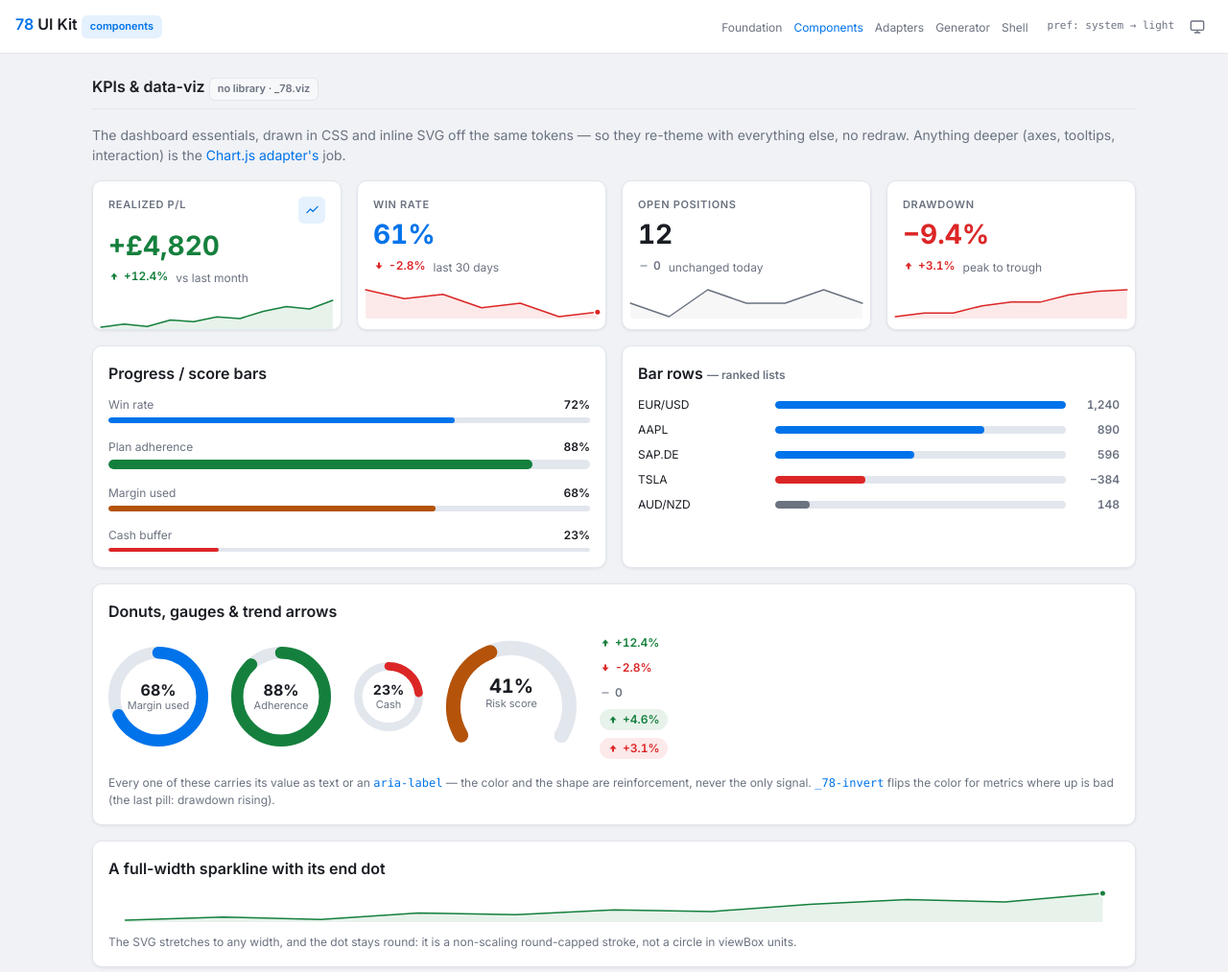
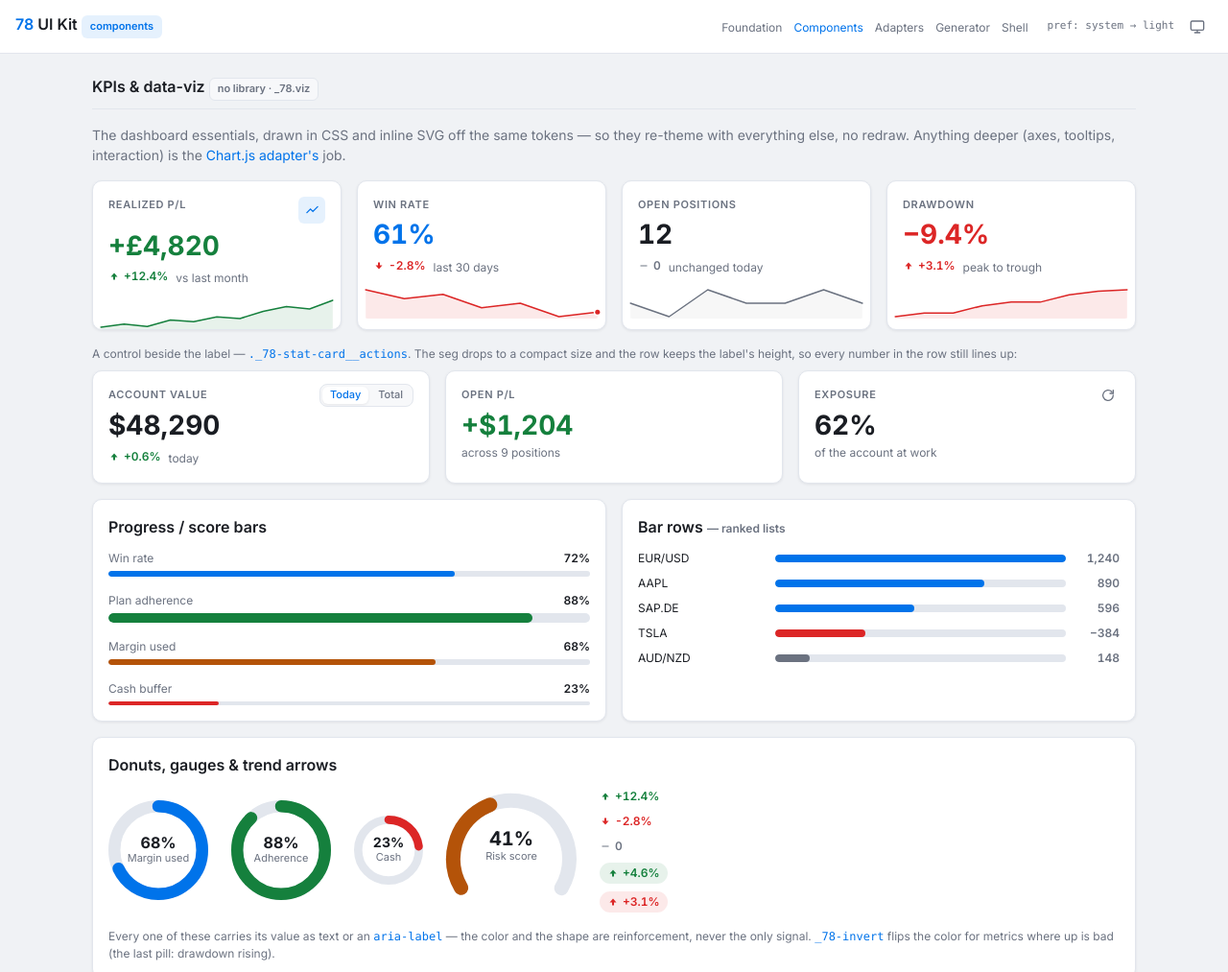
Before and after one commit to 1978io/78UIKit, a plain HTML site: page demo/components.html in a window 1280 px wide. Shown: the top 1013 px of the page at 96% size. Drawn offline with Linux system fonts and the light colour scheme.

Commit message:
UIK-14: Add ._78-stat-card__actions, a control slot beside the stat-card label

```diff
--- a/css/components/cards.css
+++ b/css/components/cards.css
@@ -148,6 +148,31 @@
 }
 ._78-stat-card__icon svg { width: 15px; height: 15px; }
 
+/* Control slot — a small toggle beside the label (Today / Total, a range).
+     <div class="_78-stat-card__head">
+       <span class="_78-stat-card__label">Account value</span>
+       <div class="_78-stat-card__actions">
+         <div class="_78-seg" aria-label="Measured against"> … </div>
+       </div>
+     </div>
+   A seg control inside it drops to a 24px compact size, and the slot's
+   negative block margin keeps the row at the label's own height — so in a
+   KPI grid this card's number lines up with its neighbors'. */
+._78-stat-card__actions {
+  display: inline-flex;
+  align-items: center;
+  gap: var(--space-1);
+  flex: 0 0 auto;
+  margin: calc(var(--space-1) * -1) 0 calc(var(--space-1) * -1) auto;
+}
+._78-stat-card__head:has(> ._78-stat-card__actions) { align-items: center; }
+._78-stat-card__actions ._78-seg { padding: 2px; }
+._78-stat-card__actions ._78-seg-btn {
+  height: 18px;
+  padding: 0 var(--space-2);
+  font-size: var(--fs-xs);
+}
+
 /* delta + caption on one line under the number */
 ._78-stat-card__row {
   display: flex;
--- a/demo/components.html
+++ b/demo/components.html
@@ -123,6 +123,47 @@ var r=document.documentElement;r.dataset.theme=t;r.dataset.themePref=p;})();
           <span class="_78-stat-card__sub">peak to trough</span>
         </div>
         <div class="_78-stat-card__spark _78-tone-danger" data-values="2,3,3,5,6,6,8,9,9.4"></div>
+      </div>
+    </div>
+
+    <p class="_78-text-sm _78-text-dim _78-mb-8">A control beside the label — <code class="tok">._78-stat-card__actions</code>.
+      The seg drops to a compact size and the row keeps the label's height, so every number in the row still
+      lines up:</p>
+    <div class="_78-kpi-grid _78-mb-16" id="stat-actions-demo">
+      <div class="_78-stat-card">
+        <div class="_78-stat-card__head">
+          <span class="_78-stat-card__label">Account value</span>
+          <div class="_78-stat-card__actions">
+            <div class="_78-seg" aria-label="Change measured against">
+              <button class="_78-seg-btn" type="button" data-value="today" aria-checked="true">Today</button>
+              <button class="_78-seg-btn" type="button" data-value="total">Total</button>
+            </div>
+          </div>
+        </div>
+        <div class="_78-stat-card__num">$48,290</div>
+        <div class="_78-stat-card__row">
+          <span class="_78-stat-delta" data-delta="0.6"></span>
+          <span class="_78-stat-card__sub">today</span>
+        </div>
+      </div>
+      <div class="_78-stat-card">
+        <div class="_78-stat-card__head">
+          <span class="_78-stat-card__label">Open P/L</span>
+        </div>
+        <div class="_78-stat-card__num _78-success">+$1,204</div>
+        <div class="_78-stat-card__sub">across 9 positions</div>
+      </div>
+      <div class="_78-stat-card">
+        <div class="_78-stat-card__head">
+          <span class="_78-stat-card__label">Exposure</span>
+          <div class="_78-stat-card__actions">
+            <button class="_78-icon-btn" type="button" aria-label="Refresh exposure" style="width:24px;height:24px">
+              <svg viewBox="0 0 24 24" width="14" height="14" fill="none" stroke="currentColor" stroke-width="2" stroke-linecap="round" aria-hidden="true"><path d="M20 12a8 8 0 1 1-2.3-5.7M20 4v5h-5"/></svg>
+            </button>
+          </div>
+        </div>
+        <div class="_78-stat-card__num">62%</div>
+        <div class="_78-stat-card__sub">of the account at work</div>
       </div>
     </div>
 
```
Also changed, not shown: llms-full.txt, llms.txt, 1 other file.
